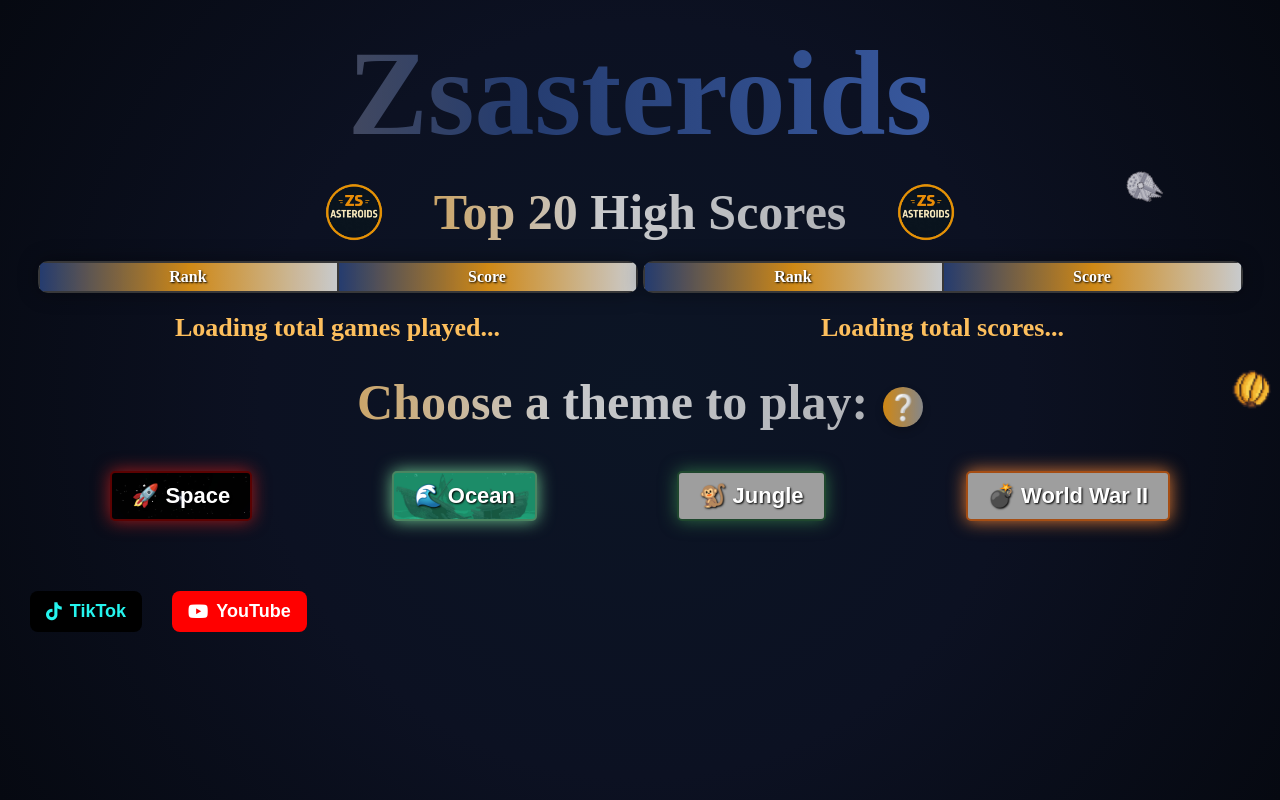
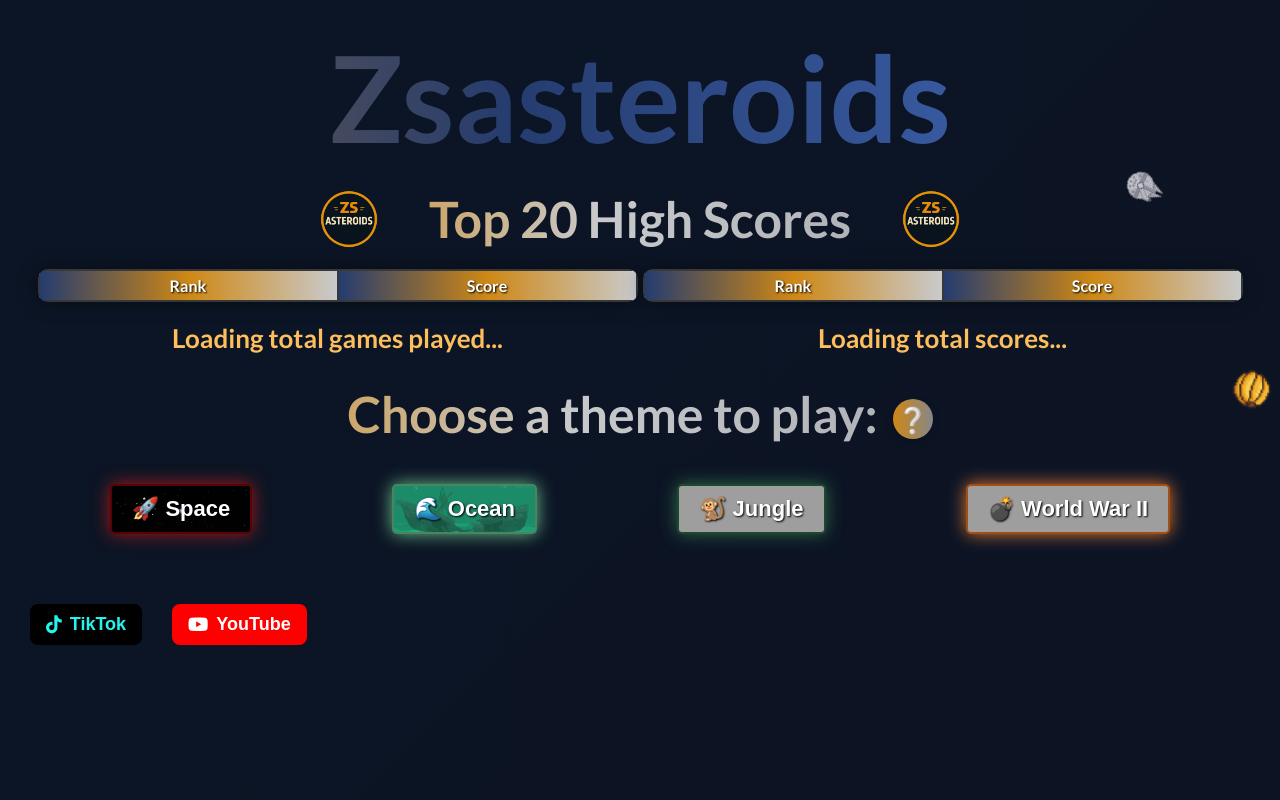
Before and after one commit to zsombzs/Asteroids, a Svelte app: page / in a window 1280 px wide. Built offline with nearby package versions, Linux system fonts and the light colour scheme; grey boxes are pictures that could not be loaded; a script that the page names is missing.

Commit message:
font update

```diff
--- a/asteroid.js
+++ b/asteroid.js
@@ -38,7 +38,8 @@ class Asteroid extends CircleShape {
             this.position.y - this.radius * scale,
             this.radius * 2 * scale,
             this.radius * 2 * scale
-        );
+            );
+
 /*             const hitboxX = this.position.x + (this.hitboxOffset?.x || 0);
             const hitboxY = this.position.y + (this.hitboxOffset?.y || 0);
 
--- a/index.html
+++ b/index.html
@@ -7,6 +7,7 @@
   <link rel="stylesheet" href="main_website.css" />
   <link rel="stylesheet" href="https://cdnjs.cloudflare.com/ajax/libs/font-awesome/6.5.0/css/all.min.css" />
   <link rel="icon" type="image/png" href="images/zsasteroids_icon_no_bg.png" />
+  <link href="https://fonts.googleapis.com/css2?family=Lato:wght@400;700&display=swap" rel="stylesheet">
 
 </head>
 <body>
--- a/main_website.css
+++ b/main_website.css
@@ -5,6 +5,7 @@ html, body {
   background-color: #060911;
   overflow-x: hidden;
   scroll-behavior: smooth;
+  font-family: 'Lato', sans-serif;
 }
 body {
   margin: 0;
@@ -17,12 +18,6 @@ body {
   color: white;
   position: relative;
   z-index: 0;
-  background: radial-gradient(circle, #060911, #0c1122, #0c1525);
-  transition: background 0.3s ease;
-}
-
-body:hover {
-  background: radial-gradient(circle, #0c1525, #0c1122, #060911);
 }
 
 @keyframes gradientBG {
```
Also changed, not shown: 4 other files.
